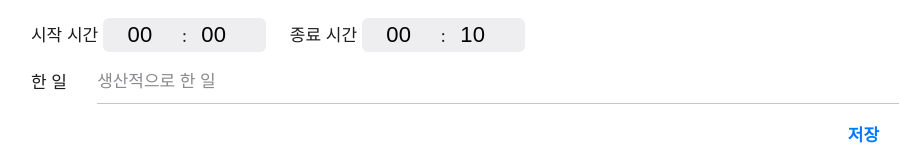
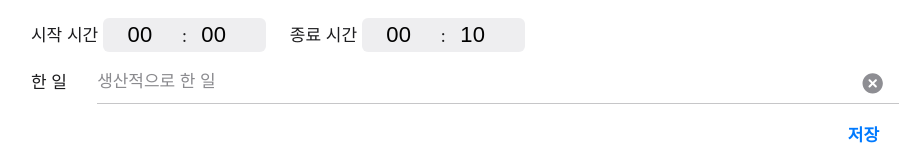
Before and after one commit to YeonsuBaek/how-much-is-your-life, a React (Create React App) app: page / in a window 1280 px wide. Both pictures are taken after a click on the button "얼마인지 보러가기". Shown: the part 258-420 px from the top of the page, without its empty margins (175-1089 px from the left). Built offline with nearby package versions, Linux system fonts and the light colour scheme.

Commit message:
(#2) feat: finished 입력창 옆에 전체 지우기 버튼 추가

```diff
--- a/src/components/FinishedForm.css
+++ b/src/components/FinishedForm.css
@@ -34,6 +34,10 @@
   outline: none;
 }
 
+.finished {
+  position: relative;
+}
+
 .finished input {
   width: 100%;
   height: 44px;
@@ -51,6 +55,18 @@
   background-color: transparent;
 }
 
+.removeButton {
+  position: absolute;
+  top: 50%;
+  right: 16px;
+  margin-bottom: 8px;
+  background-color: transparent;
+  transform: translateY(-50%);
+  border: none;
+  outline: none;
+  cursor: pointer;
+}
+
 .saveButtonRapper {
   display: flex;
   justify-content: flex-end;
--- a/src/components/FinishedForm.js
+++ b/src/components/FinishedForm.js
@@ -1,6 +1,7 @@
 import React, { useState, useEffect } from 'react';
 import '../App.css';
 import './FinishedForm.css';
+import removeIcon from '../assets/icons/close.svg';
 
 const FinishedForm = ({ openForm, getItem }) => {
   const [opened, setOpened] = useState(false);
@@ -45,6 +46,10 @@ const FinishedForm = ({ openForm, getItem }) => {
 
     setStartHours(endHours);
     setStartMinutes(endMinutes);
+    setFinished('');
+  };
+
+  const handleRemoveClick = () => {
     setFinished('');
   };
 
@@ -118,6 +123,9 @@ const FinishedForm = ({ openForm, getItem }) => {
               placeholder='생산적으로 한 일'
               required
             />
+            <span className='removeButton' onClick={handleRemoveClick}>
+              <img src={removeIcon} alt='텍스트 삭제하기' />
+            </span>
           </div>
           <div className='saveButtonRapper'>
             <button className='saveButton' type='submit'>
```
Also changed, not shown: src/assets/icons/close.svg (added).
